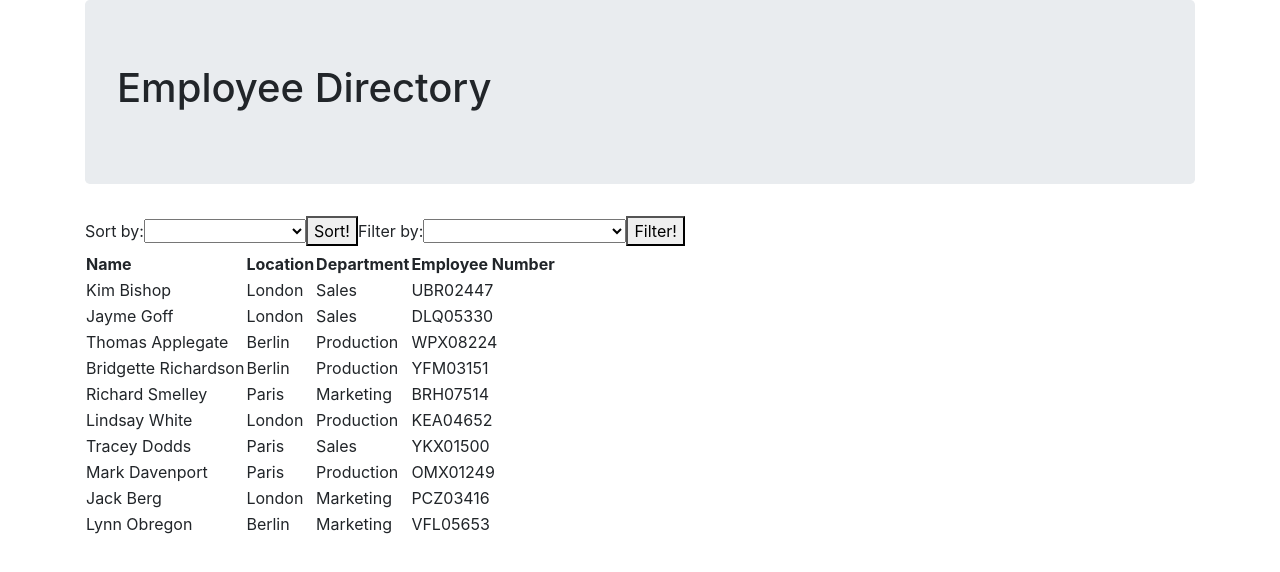
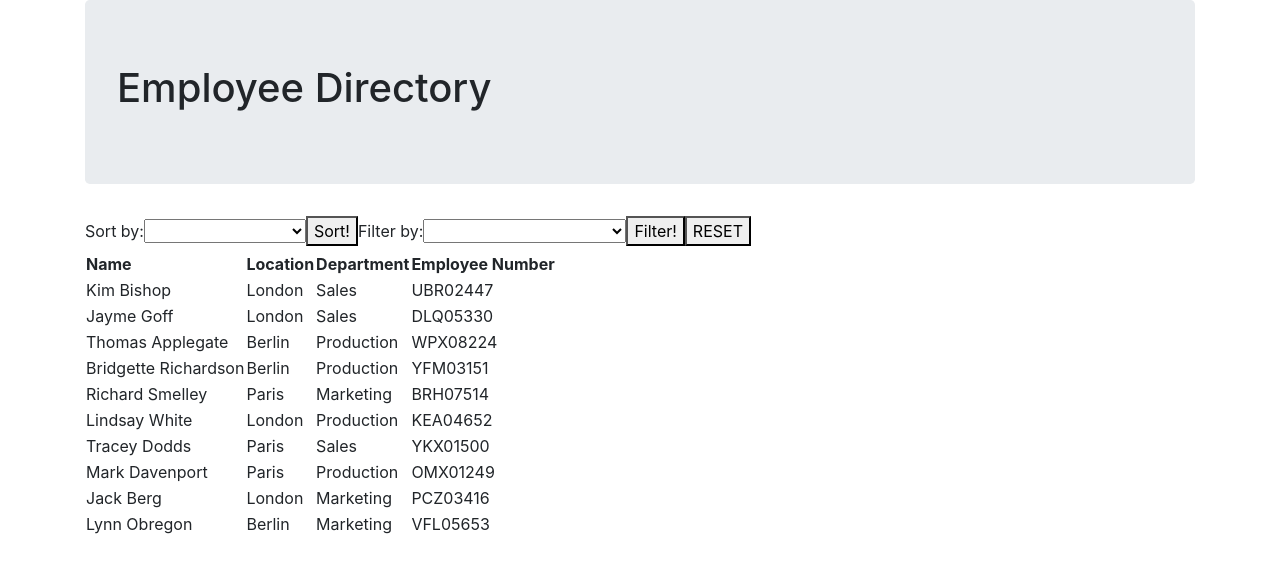
Before and after one commit to abbynf/employee-directory, a React (Create React App) app: page / in a window 1280 px wide. Shown: the top 572 px of the page. Built offline with nearby package versions, Linux system fonts and the light colour scheme.

Commit message:
added reset button for sort and filter functions

```diff
--- a/src/pages/Directory.js
+++ b/src/pages/Directory.js
@@ -37,6 +37,10 @@ class Directory extends React.Component {
         this.setState({
             qualifier: value
         })
+
+        // if (value === "all"){
+        //     this.handleSort()
+        // }
 
         console.log(this.state)
     }
@@ -79,7 +83,7 @@ class Directory extends React.Component {
                             <option value="marketing">Department: Marketing</option>
                         </select>
                         <button onClick={this.handleSort}>Filter!</button>
-                        {/* button for reset */}
+                        <button onClick={() => {this.setState({qualifier: "all"}); this.handleSort()}}>RESET</button>
                     </form>
                     <TableRows users={this.state.users}/>
                 </Container>
```
Also changed, not shown: 1 other file (tests, documents, lock files or other folders).
